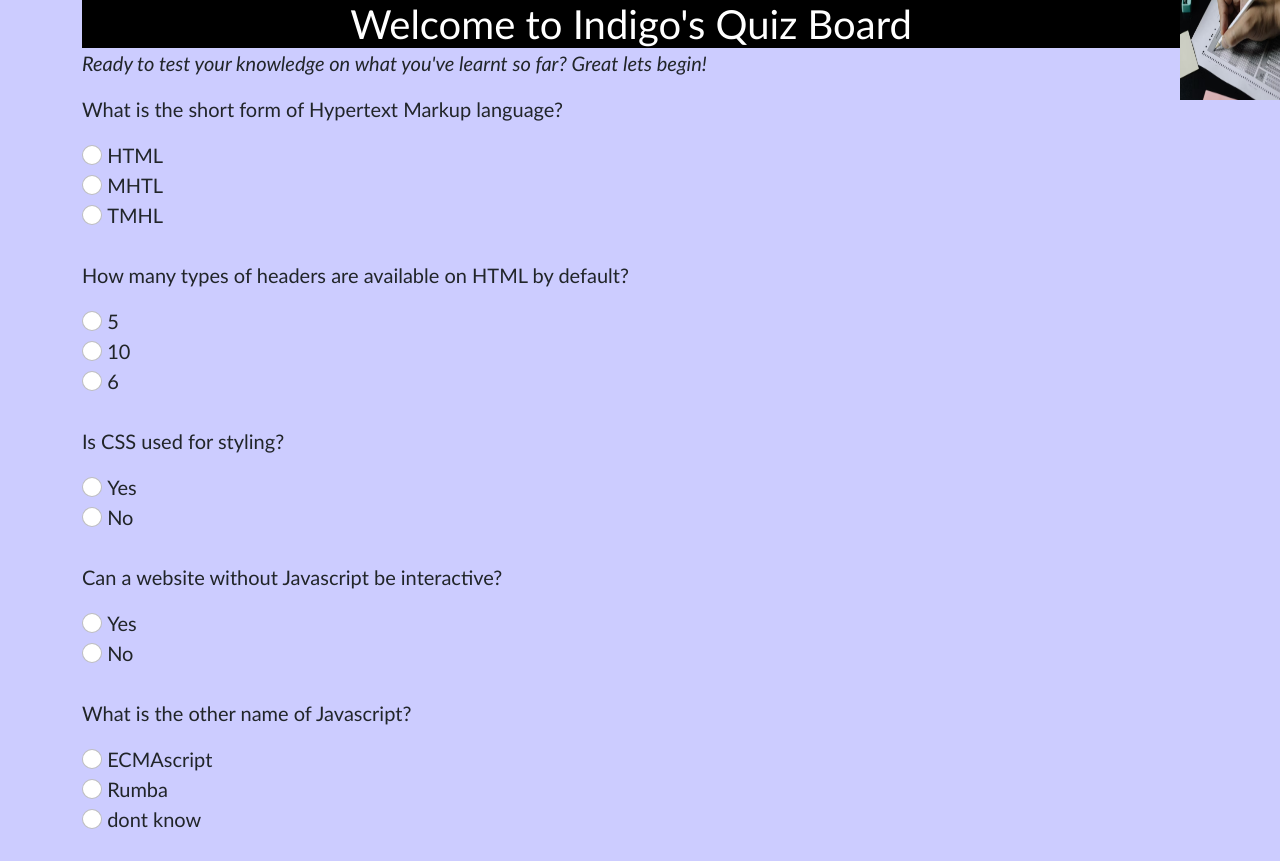
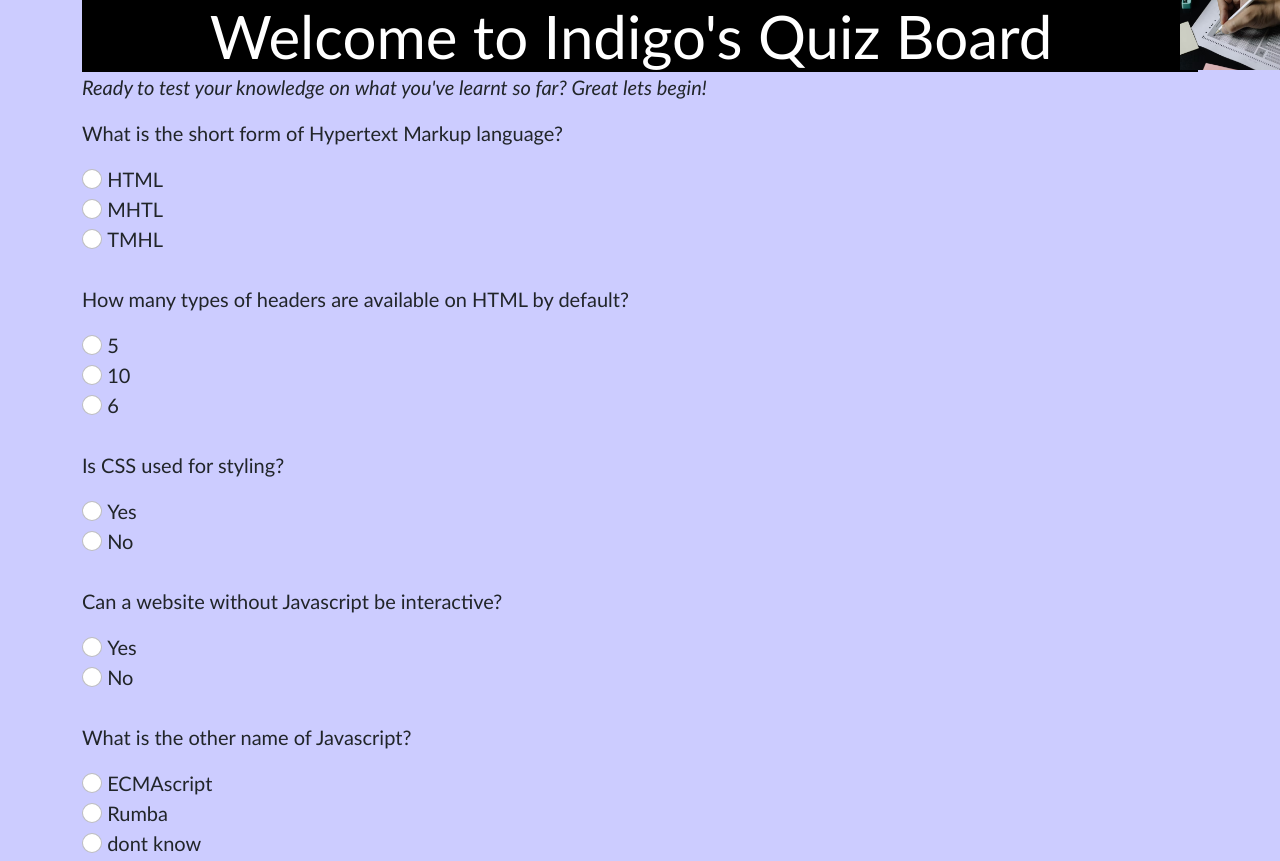
Before and after one commit to vnjuguna/week-three-ip-quizboard, a plain HTML site: page index.html in a window 1280 px wide. Shown: the top 861 px of the page. Drawn offline with nearby package versions, Linux system fonts and the light colour scheme.

Commit message:
change the styling on the header

```diff
--- a/css/quizboard.css
+++ b/css/quizboard.css
@@ -4,15 +4,15 @@ body{
 	font-family:'Trebuchet MS', 'Lucida Sans Unicode', 'Lucida Grande', 'Lucida Sans', Arial, sans-serif
 
 }
-
 h1
 {
 	background-color: black;
 	color: white;
 	margin: 0%;
 	text-align: center;
-	font-size: 40px;
+	font-size: 60px;
 }
+
 
 img
 {
--- a/index.html
+++ b/index.html
@@ -20,7 +20,7 @@
 
 <body>
 
-<img src="/images/Quiz Image Pencil.PNG" width="100" height="100">
+  <img src="/images/Quiz Image Pencil.PNG" width="100" height="70">
 
     <div class="container">
 
```
